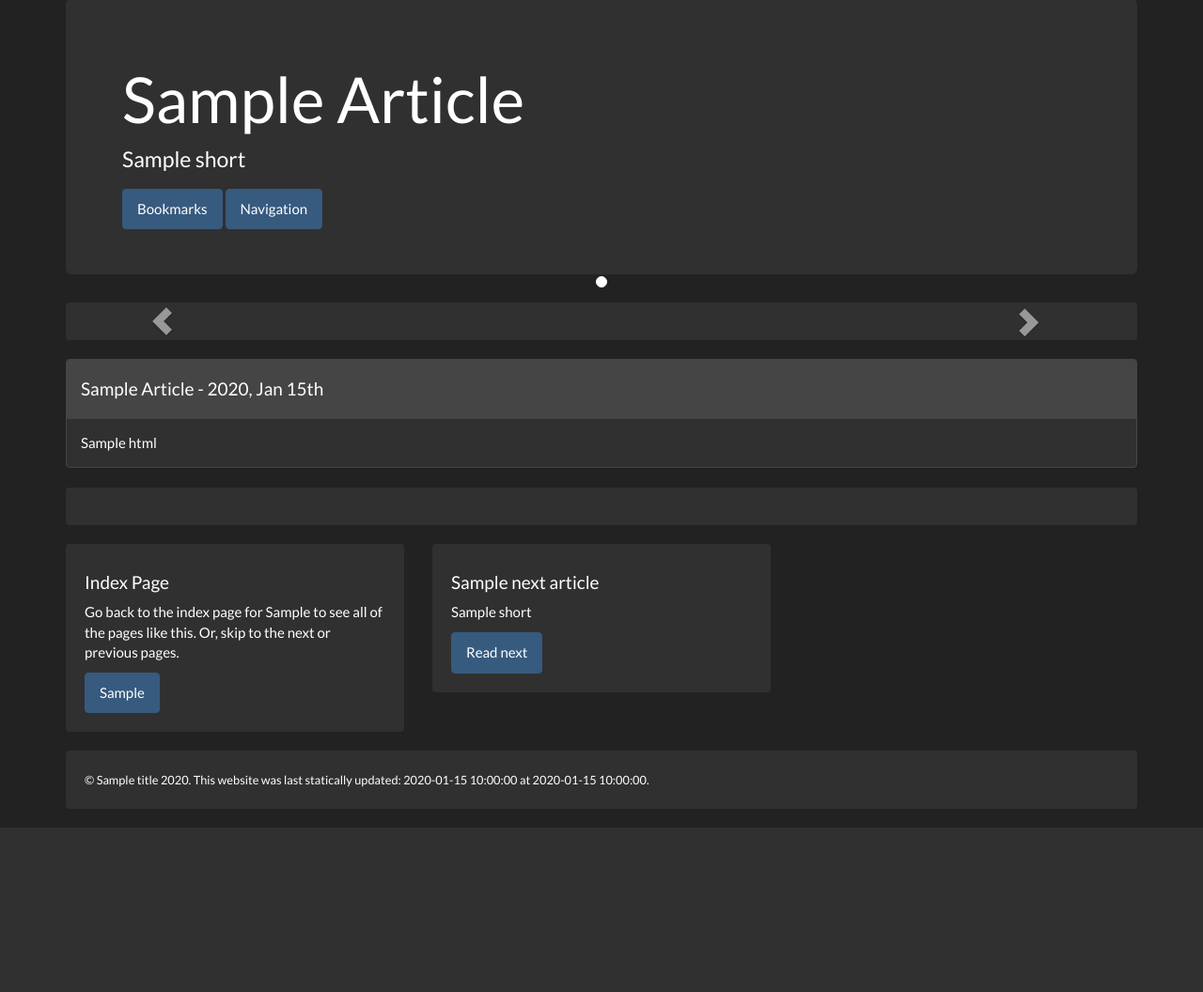
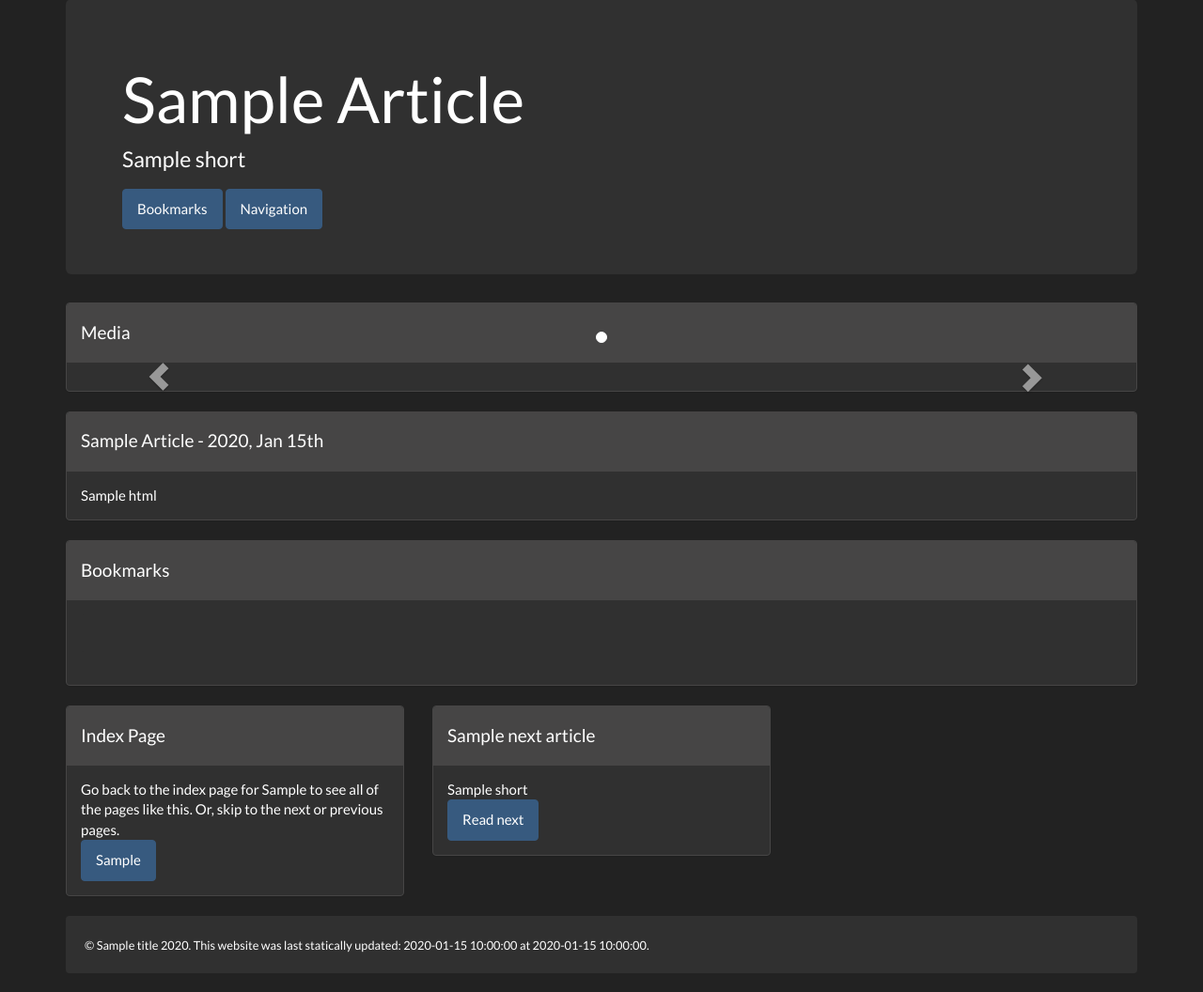
Before and after one commit to nathanrosspowell/nathanrosspowell.github.com, a Flask app: template website/templates/game.html in a window 1280 px wide. Shown: the part 71-1127 px from the top of the page at 94% size. Before the commit the page ends 952 px from the top, so only its background shows below. Run offline with Flask 2, Linux system fonts and the light colour scheme; the template is opened without the code that fills it: most values are stand-ins (such as "Sample title", 1, 10 or a date in 2020); some libraries are stand-ins or nearby versions.

Commit message:
make wells into panels

```diff
--- a/website/templates/article.html
+++ b/website/templates/article.html
@@ -90,9 +90,11 @@
             readme|safe )
         }}
     {% endif %}
-    <div class="well" id="bookmarks_heading">
-        <div class='shareaholic-canvas' data-app='share_buttons' data-app-id='6669472'></div>
-    </div>
+    {% call macros.panel_call( "Bookmarks" ) %}
+        <div class="well" id="bookmarks_heading">
+            <div class='shareaholic-canvas' data-app='share_buttons' data-app-id='6669472'></div>
+        </div>
+    {% endcall %}
 {% endblock boilerplate_post_hero_unit %}
 
 {% block boilerplate_row %}
--- a/website/templates/game.html
+++ b/website/templates/game.html
@@ -3,7 +3,7 @@
 
 {% block article_pre_row %}
     {% if article.mediabar %}
-        <div class="well">
+        {% call macros.panel_call( "Media" ) %}
             <div id="carousel-example-generic" class="carousel slide" data-ride="carousel">
               <!-- Indicators -->
               <ol class="carousel-indicators">
@@ -16,7 +16,6 @@
                     </li>
                 {% endfor %}
               </ol>
-
               <!-- Wrapper for slides -->
               <div class="carousel-inner">
                 {% for data in article.mediabar %}
@@ -38,7 +37,6 @@
                     </div>
                 {% endfor %}
               </div>
-
               <!-- Controls -->
               <a class="left carousel-control" href="#carousel-example-generic" data-slide="prev">
                 <span class="glyphicon glyphicon-chevron-left"></span>
@@ -47,6 +45,6 @@
                 <span class="glyphicon glyphicon-chevron-right"></span>
               </a>
             </div>
-        </div>
+        {% endcall %}
     {% endif %}
 {% endblock article_pre_row %}
--- a/website/templates/macros.html
+++ b/website/templates/macros.html
@@ -62,14 +62,15 @@
 
 {% macro row_span( heading_title, button_title, button_link ) -%}
     <div class="col-md-4">
-        <div class="well">
-            <h4>
-                {{ heading_title }}
-            </h4>
-            <p>
+        <div class="panel panel-default">
+            <div class="panel-heading">
+                <h4>{{ heading_title }}</h4>
+            </div>
+            <div class="panel-body">
                 {{ caller() }}
-            </p>
-            {{ button_primary( button_title, button_link ) }}
+                <br/>
+                {{ button_primary( button_title, button_link ) }}
+            </div>
         </div>
     </div>
 {%- endmacro %}
@@ -130,3 +131,16 @@ var disqus_title = "{{ page_title }}";
 </div>
 
 {%- endmacro %}
+
+{% macro panel_call( title ) -%}
+
+<div class="panel panel-default">
+    <div class="panel-heading">
+        <h4>{{ title }}</h4>
+    </div>
+    <div class="panel-body">
+        {{ caller() }}
+    </div>
+</div>
+
+{%- endmacro %}
```
